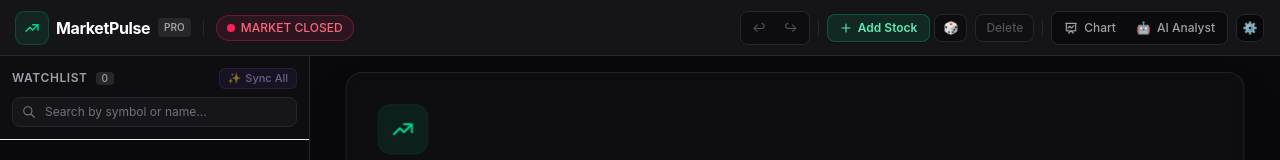
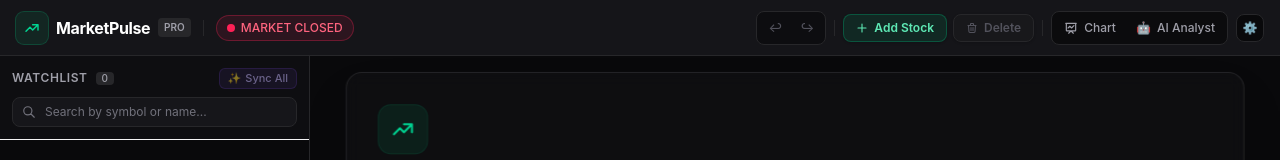
Before and after one commit to Tofaluu/market-pulse, a Preact app: page / in a window 1280 px wide. Shown: the top 160 px of the page. Built offline with nearby package versions, Linux system fonts and the light colour scheme.

Commit message:
Enable keyboard Delete key, remove random stock button, and style Delete button like Add Stock in red

```diff
--- a/src/App.tsx
+++ b/src/App.tsx
@@ -23,6 +23,15 @@ export function App() {
 
       if (event.altKey || event.ctrlKey || event.metaKey) return;
 
+      // Direct Delete / Backspace key on keyboard to delete selected stock
+      if (event.key === "Delete" || event.key === "Backspace") {
+        if (store.canDelete.value) {
+          store.deleteSelectedStocks();
+          event.preventDefault();
+          return;
+        }
+      }
+
       const key = event.key.toLowerCase();
       if (!["a", "d", "c", "u", "r"].includes(key)) return;
       if (!event.shiftKey) return;
@@ -41,7 +50,6 @@ export function App() {
   return (
     <main class="flex h-screen w-screen flex-col bg-zinc-950 text-zinc-100 antialiased select-none">
       <Toolbar
-        onAdd={() => store.addRandomStock()}
         onDelete={() => store.deleteSelectedStocks()}
         onUndo={() => store.undo()}
         onRedo={() => store.redo()}
--- a/src/components/Toolbar.tsx
+++ b/src/components/Toolbar.tsx
@@ -6,13 +6,13 @@ import { AddStockModal } from "./AddStockModal";
 import { AiSettingsModal } from "./AiSettingsModal";
 
 type ToolbarProps = {
-  onAdd: () => void;
+  onAdd?: () => void;
   onDelete: () => void;
   onUndo: () => void;
   onRedo: () => void;
 };
 
-export function Toolbar({ onAdd, onDelete, onUndo, onRedo }: ToolbarProps) {
+export function Toolbar({ onDelete, onUndo, onRedo }: ToolbarProps) {
   const [isModalOpen, setIsModalOpen] = useState(false);
   const [isAiSettingsOpen, setIsAiSettingsOpen] = useState(false);
   const canSingle = store.hasSingleSelection.value;
@@ -93,8 +93,8 @@ export function Toolbar({ onAdd, onDelete, onUndo, onRedo }: ToolbarProps) {
 
           <div class="h-4 w-[1px] bg-zinc-800" />
 
-          {/* Search & Add Stock Dialog Trigger */}
-          <div class="flex items-center gap-1">
+          {/* Add Stock & Delete Action Buttons */}
+          <div class="flex items-center gap-1.5">
             <button
               type="button"
               onClick={() => setIsModalOpen(true)}
@@ -107,31 +107,25 @@ export function Toolbar({ onAdd, onDelete, onUndo, onRedo }: ToolbarProps) {
               </svg>
               <span>Add Stock</span>
             </button>
-            <button
-              type="button"
-              onClick={onAdd}
-              disabled={!store.canAdd.value}
-              title="Add random stock (Shift+A)"
-              class="flex h-7 items-center rounded-lg border border-zinc-800 bg-zinc-950/60 px-2 text-xs font-medium text-zinc-400 transition hover:bg-zinc-800 hover:text-zinc-200 disabled:cursor-not-allowed disabled:text-zinc-700"
-            >
-              🎲
-            </button>
-          </div>
 
             <button
               type="button"
               onClick={onDelete}
               disabled={!store.canDelete.value}
-            title="Delete selected stocks (Shift+D or Delete)"
-            class="flex h-7 items-center gap-1 rounded-lg border border-zinc-800 bg-zinc-900 px-2.5 text-xs font-medium text-zinc-300 transition hover:border-rose-900/50 hover:bg-rose-950/30 hover:text-rose-400 disabled:cursor-not-allowed disabled:border-zinc-850 disabled:bg-zinc-950/40 disabled:text-zinc-600"
+              title="Delete selected stocks (Delete key)"
+              class="flex h-7 items-center gap-1.5 rounded-lg border border-rose-600/40 bg-rose-600/15 px-3 text-xs font-semibold text-rose-300 shadow-sm transition hover:bg-rose-600/25 hover:text-white disabled:cursor-not-allowed disabled:border-zinc-800 disabled:bg-zinc-900 disabled:text-zinc-600"
             >
+              <svg class="h-3 w-3" fill="none" stroke="currentColor" viewBox="0 0 24 24">
+                <path stroke-linecap="round" stroke-linejoin="round" stroke-width="2.2" d="M19 7l-.867 12.142A2 2 0 0116.138 21H7.862a2 2 0 01-1.995-1.858L5 7m5 4v6m4-6v6m1-10V4a1 1 0 00-1-1h-4a1 1 0 00-1 1v3M4 7h16" />
+              </svg>
               <span>Delete</span>
-            {selectedCount > 0 && (
-              <span class="rounded bg-rose-500/20 px-1 py-0.2 text-[10px] font-semibold text-rose-300">
+              {selectedCount > 1 && (
+                <span class="rounded bg-rose-500/30 px-1.5 py-0.2 text-[10px] font-bold text-rose-200">
                   {selectedCount}
                 </span>
               )}
             </button>
+          </div>
 
           <div class="h-4 w-[1px] bg-zinc-800" />
 
```
Lines whose indentation alone changed are shown as unchanged.
